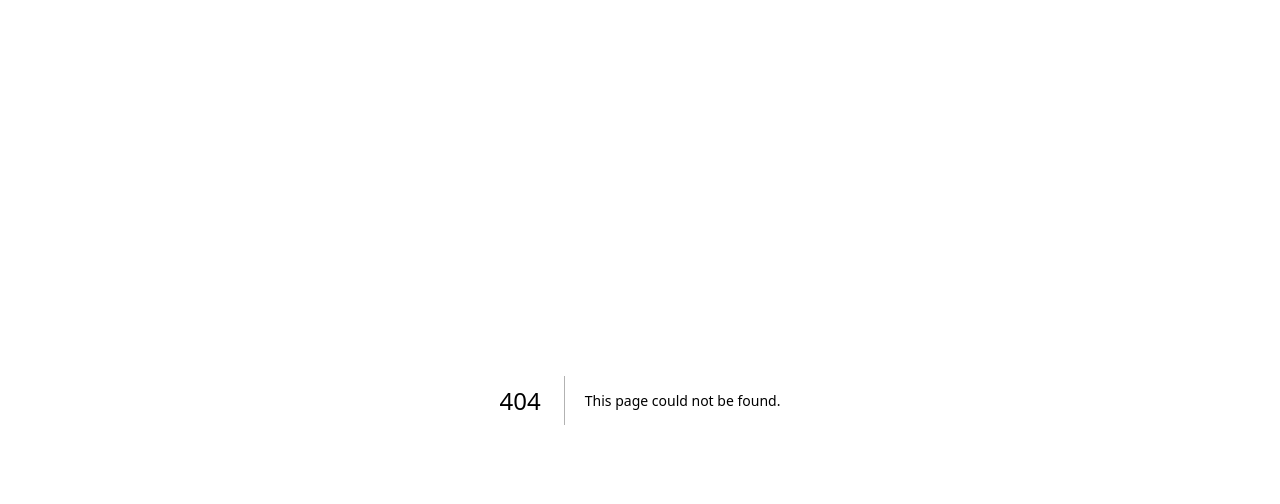
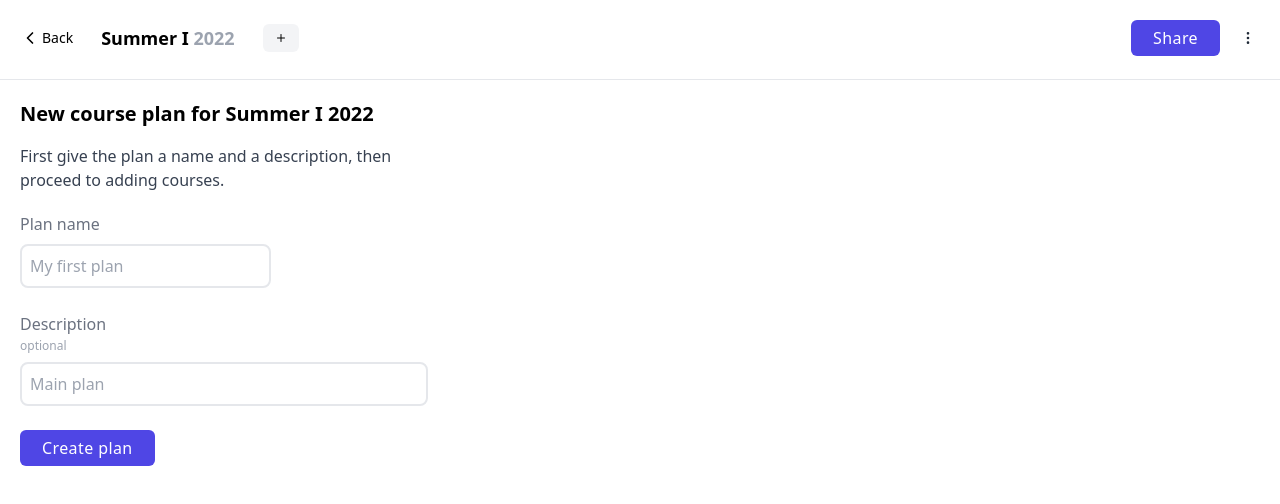
Before and after one commit to ninest/course-planner, a Next.js app: page /202240/new-plan in a window 1280 px wide. Before the commit this address had no page. Shown: the top 504 px of the page. Built offline with nearby package versions, Linux system fonts and the light colour scheme.

Commit message:
Remove modal for creating plans

```diff
--- /dev/null
+++ b/app/[termCode]/[planId]/page.tsx
@@ -0,0 +1,15 @@
+"use client";
+
+import { usePlans } from "@/hooks/use-plans";
+
+interface PlanPageProps {
+  params: { planId: string };
+}
+
+export default function PlanPage({ params }: PlanPageProps) {
+  const { planById } = usePlans();
+  const plan = planById(params.planId);
+  if (!plan) throw new Error("Invalid plan");
+
+  return <>{params.planId}</>
+}
--- a/app/[termCode]/components/course-search.tsx
+++ b/app/[termCode]/components/course-search.tsx
@@ -2,23 +2,24 @@ import { useState } from "react";
 import subjects from "../../../.data/subjects.json";
 import termCoursesMapping from "../../../.data/mappings/term-courses/202330.json";
 import allCourses from "../../../.data/all-courses.json";
+import { useRouter } from "next/navigation";
 
 interface CourseSearchProps {
   termCode: string;
 }
 
 export const CourseSearch = ({ termCode: string }: CourseSearchProps) => {
+  const router = useRouter();
   const [query, setQuery] = useState("");
-  const filteredSubjects =
-    query === ""
-      ? []
-      : subjects.filter((subject) => subject.code.includes(query));
+  const filteredSubjects = subjects.filter((subject) =>
+    subject.code.includes(query)
+  );
   // @ts-ignore
   const availableCourses = termCoursesMapping[query.split(" ")[0]] ?? [];
 
   return (
-    <div>
-      <fieldset>
+    <div className="relative p-5 lg:h-[calc(100vh-5rem)] overflow-y-scroll">
+      <fieldset className="sticky top-0">
         <input
           className="form-field w-full"
           type="text"
@@ -28,7 +29,7 @@ export const CourseSearch = ({ termCode: string }: CourseSearchProps) => {
         />
       </fieldset>
 
-      <div className="mt-4 space-y-2">
+      <div className="mt-4">
         {availableCourses.length > 0 ? (
           <>
             {availableCourses.map((partialCourse: any) => {
@@ -38,7 +39,10 @@ export const CourseSearch = ({ termCode: string }: CourseSearchProps) => {
                   course.number === partialCourse.number
               )!;
               return (
-                <div key={`${fullCourse.subject}${fullCourse.number}`}>
+                <div
+                  key={`${fullCourse.subject}${fullCourse.number}`}
+                  className="py-1 hover:bg-gray-100 rounded-md"
+                >
                   {fullCourse.subject} {fullCourse.number}
                 </div>
               );
@@ -50,7 +54,7 @@ export const CourseSearch = ({ termCode: string }: CourseSearchProps) => {
               <button
                 key={subject.code}
                 onClick={() => setQuery(`${subject.code} `)}
-                className="flex items-center w-full -m-2 p-2 hover:bg-gray-100 rounded-md"
+                className="flex items-center w-full py-1 hover:bg-gray-100 rounded-md"
               >
                 <div className="text-left w-[70px] text-bold">
                   {subject.code}
--- /dev/null
+++ b/app/[termCode]/components/planner-header.tsx
@@ -0,0 +1,112 @@
+"use client";
+
+import { BackButton } from "@/components/back-button";
+import { Button } from "@/components/button";
+import {
+  Modal,
+  ModalClose,
+  ModalDescription,
+  ModalTitle,
+} from "@/components/modal";
+import { XButton } from "@/components/x-button";
+import { usePlans } from "@/hooks/use-plans";
+import { MoreVertical, Plus, Share } from "lucide-react";
+import Link from "next/link";
+import { useState } from "react";
+import { NewPlanForm } from "./new-plan-form";
+
+interface PlannerHeaderProps {
+  termCode: string;
+  description: string;
+  year: string;
+}
+
+export const PlannerHeader = ({
+  termCode,
+  description,
+  year,
+}: PlannerHeaderProps) => {
+  return (
+    <header className="border-b lg:h-20">
+      {/* MOBILE */}
+      <div className="lg:hidden">
+        <div className="px-5 pt-5 flex justify-between items-center">
+          <BackButton />
+          <div className="flex items-center space-x-3">
+            <h1 className="font-bold text-lg">
+              {description} <span className="text-gray-400">{year}</span>
+            </h1>
+          </div>
+          <div className="flex items-center space-x-2">
+            <button>
+              <Share className="w-4" />
+            </button>
+            <button>
+              <MoreVertical className="w-4" />
+            </button>
+          </div>
+        </div>
+
+        <div className="mt-3 mb-5 pl-5 overflow-auto">
+          <PlannerTabs termCode={termCode} description={description} />
+        </div>
+      </div>
+
+      {/* DESKTOP */}
+      <div className="hidden p-5 lg:flex items-center justify-between">
+        <div className="flex items-center justify-center space-x-7">
+          <BackButton />
+          <h1 className="font-bold text-lg">
+            {description} <span className="text-gray-400">{year}</span>
+          </h1>
+          <div className="overflow-auto max-w-[70vw]">
+            <PlannerTabs termCode={termCode} description={description} />
+          </div>
+        </div>
+        <div className="flex items-center space-x-4">
+          <Button intent={"primary"}>Share</Button>
+          <Button intent={"ghost"}>
+            <MoreVertical className="w-4" />
+          </Button>
+        </div>
+      </div>
+    </header>
+  );
+};
+
+const PlannerTabs = ({
+  termCode,
+  description,
+}: {
+  termCode: string;
+  description: string;
+}) => {
+  const { plansForTerm } = usePlans();
+  const plans = plansForTerm(termCode);
+
+  return (
+    <>
+      <div className="overflow-scroll space-x-1">
+        {plans.map((plan) => {
+          return (
+            <button
+              key={plan.id}
+              onClick={() => setModalOpen(true)}
+              className="h-7 py-1 px-3 text-sm bg-gray-100 rounded-md"
+            >
+              {plan.name}
+            </button>
+          );
+        })}
+        <Link
+          href={`/${termCode}/new-plan`}
+          className="h-7 inline-flex items-center py-1 px-3 text-sm bg-gray-100 rounded-md hover:bg-gray-200"
+        >
+          <Plus className="h-3 w-3" />
+        </Link>
+      </div>
+    </>
+  );
+};
+
+const NewPlanFormModal = () => {};
--- a/app/[termCode]/components/planner-shell.tsx
+++ b/app/[termCode]/components/planner-shell.tsx
@@ -1,6 +1,5 @@
 "use client";
 
-import { BackButton } from "@/components/back-button";
 import { Button } from "@/components/button";
 import {
   Modal,
@@ -8,17 +7,9 @@ import {
   ModalDescription,
   ModalTitle,
 } from "@/components/modal";
-import { Tabs, TabsContent, TabsList, TabsTrigger } from "@/components/tabs";
 import { XButton } from "@/components/x-button";
 import { usePlans } from "@/hooks/use-plans";
-import {
-  CircleEllipsisIcon,
-  LucideCircleEllipsis,
-  MoreVertical,
-  Plus,
-  Share,
-  X,
-} from "lucide-react";
+import { MoreVertical, Plus, Share } from "lucide-react";
 import { ReactNode, useState } from "react";
 import { NewPlanForm } from "./new-plan-form";
 import { Planner } from "./planner";
@@ -40,29 +31,28 @@ export const PlannerShell = ({
   const [modalOpen, setModalOpen] = useState(false);
   const plans = plansForTerm(termCode);
 
-  const tabsList = (
-    <TabsList className="space-x-1 overflow-scroll">
-      {plans.map((plan, index) => {
-        return (
-          <TabsTrigger key={plan.id} value={plan.id} className="">
-            {plan.name}
-          </TabsTrigger>
-        );
-      })}
+  // const tabsList = (
+  //   <TabsList className="space-x-1 overflow-scroll">
+  //     {plans.map((plan, index) => {
+  //       return (
+  //         <TabsTrigger key={plan.id} value={plan.id} className="">
+  //           {plan.name}
+  //         </TabsTrigger>
+  //       );
+  //     })}
 
-      <button
-        onClick={() => setModalOpen(true)}
-        className="inline-flex items-center h-7 py-1 px-3 text-sm bg-gray-100 rounded-md hover:bg-gray-200"
-      >
-        <Plus className="h-3 w-3" />
-      </button>
-    </TabsList>
-  );
+  //     <button
+  //       onClick={() => setModalOpen(true)}
+  //       className="inline-flex items-center h-7 py-1 px-3 text-sm bg-gray-100 rounded-md hover:bg-gray-200"
+  //     >
+  //       <Plus className="h-3 w-3" />
+  //     </button>
+  //   </TabsList>
+  // );
 
   return (
     <>
-      <Tabs defaultValue="1">
-        <header className="border-b">
+      <header className="border-b lg:h-20">
         <div className="lg:hidden">
           <div className="px-5 pt-5 flex justify-between items-center">
             {backButton}
@@ -81,7 +71,7 @@ export const PlannerShell = ({
             </div>
           </div>
 
-            <div className="mt-3 mb-5 pl-5 overflow-auto">{tabsList}</div>
+          {/* <div className="mt-3 mb-5 pl-5 overflow-auto">{tabsList}</div> */}
         </div>
 
         <div className="hidden p-5 lg:flex items-center justify-between">
@@ -90,14 +80,14 @@ export const PlannerShell = ({
             <h1 className="font-bold text-lg">
               {description} <span className="text-gray-400">{year}</span>
             </h1>
-              <div className="overflow-auto max-w-[70vw]">{tabsList}</div>
+            {/* <div className="overflow-auto max-w-[70vw]">{tabsList}</div> */}
           </div>
           <div className="flex items-center space-x-4">
             <Button intent={"primary"}>Share</Button>
             {/* <button>
                 <MoreVertical className="w-4" />
               </button> */}
-              <Button intent={'ghost'}>
+            <Button intent={"ghost"}>
               <MoreVertical className="w-4" />
             </Button>
           </div>
@@ -105,15 +95,15 @@ export const PlannerShell = ({
       </header>
 
       <div className="">
-          {plans.map((plan, index) => {
+        {/* {plans.map((plan, index) => {
             return (
               <TabsContent key={plan.id} value={plan.id}>
                 <Planner id={plan.id} />
               </TabsContent>
             );
-          })}
+          })} */}
+        {/* {children} */}
       </div>
-      </Tabs>
 
       <Modal open={modalOpen} onOpenChange={setModalOpen}>
         <ModalClose>
--- a/app/[termCode]/components/planner.tsx
+++ b/app/[termCode]/components/planner.tsx
@@ -11,15 +11,11 @@ export const Planner = ({ id }: PlannerProps) => {
 
   return (
     <div>
-      {/* <div>
-        <h2 className="text-xl font-bold">{plan?.name}</h2>
-        <p className="mt-1 text-gray-700">{plan?.description}</p>
-      </div> */}
       <div className="flex">
-        <div className="p-5 md:border-r md:w-[350px] md:h-screen">
+        <div className="md:border-r md:w-[350px]">
           <CourseSearch termCode={plan.termCode} />
         </div>
-        <div></div>
+        <div className="p-5">Hello</div>
       </div>
     </div>
   );
--- /dev/null
+++ b/app/[termCode]/layout.tsx
@@ -0,0 +1,38 @@
+import { BackButton } from "@/components/back-button";
+import { getValuesFromTerm } from "@/utils/term/string";
+import { ReactNode } from "react";
+import terms from "../../.data/terms.json";
+import { PlannerHeader } from "./components/planner-header";
+import { PlannerShell } from "./components/planner-shell";
+
+interface TermLayoutProps {
+  params: { termCode: string };
+  children: ReactNode;
+}
+
+export default function TermLayout({ params, children }: TermLayoutProps) {
+  const term = terms.find((term) => term.code === params.termCode);
+  if (!term) throw Error("Invalid term");
+
+  const { year, description } = getValuesFromTerm(term);
+  return (
+    <main>
+      {/* <PlannerShell
+        termCode={term.code}
+        description={description}
+        year={year!}
+        backButton={
+          <>
+            <BackButton />
+          </>
+        }
+      /> */}
+      <PlannerHeader
+        termCode={term.code}
+        description={description}
+        year={year!}
+      />
+      {children}
+    </main>
+  );
+}
--- /dev/null
+++ b/app/[termCode]/new-plan/page.tsx
@@ -0,0 +1,86 @@
+"use client";
+
+import { Button } from "@/components/button";
+import { FormError } from "@/components/form/form-error";
+import { Label } from "@/components/form/label";
+import { usePlans } from "@/hooks/use-plans";
+import { useRouter } from "next/navigation";
+import { FormEvent, useState } from "react";
+import terms from "../../../.data/terms.json";
+
+interface NewPlanPageProps {
+  params: { termCode: string };
+}
+
+export default function NewPlanPage({ params }: NewPlanPageProps) {
+  const term = terms.find((term) => term.code === params.termCode);
+  if (!term) throw Error("Invalid term");
+
+  const { createPlan, validPlanName } = usePlans();
+  const [error, setError] = useState("");
+  const router = useRouter();
+
+  const onSubmit = (event: FormEvent<HTMLFormElement>) => {
+    event.preventDefault();
+    const formData = new FormData(event.currentTarget);
+
+    const name = (formData.get("name") as string).trim() ?? "";
+    const description = (formData.get("description") as string).trim() ?? "";
+
+    if (name === "") {
+      setError("Invalid name! Please give this plan a name.");
+      return;
+    }
+    if (!validPlanName(term.code, name)) {
+      setError(
+        "This plan name is already taken. Please think of a different one."
+      );
+      return;
+    }
+
+    const newPlanId = createPlan(term.code, name);
+    router.push(`${term.code}/${newPlanId}`);
+  };
+  return (
+    <div className="p-5 max-w-md">
+      <h1 className="mb-4 font-bold text-xl">
+        New course plan for {term.description}
+      </h1>
+      <p className="text-gray-700 mb-5">
+        First give the plan a name and a description, then proceed to adding
+        courses.
+      </p>
+
+      <form className="space-y-6" onSubmit={onSubmit}>
+        <fieldset className="space-y-2">
+          <Label htmlFor="name">Plan name</Label>
+          <input
+            className="form-field"
+            type="text"
+            name="name"
+            id="name"
+            placeholder="My first plan"
+          />
+        </fieldset>
+        <fieldset className="space-y-2">
+          <Label htmlFor="description" subtext="optional">
+            Description
+          </Label>
+          <input
+            className="form-field w-full"
+            type="text"
+            name="description"
+            id="description"
+            placeholder="Main plan"
+          />
+        </fieldset>
+
+        {error && <FormError message={error} />}
+
+        <Button type="submit" intent={"primary"}>
+          Create plan
+        </Button>
+      </form>
+    </div>
+  );
+}
--- a/app/[termCode]/page.tsx
+++ b/app/[termCode]/page.tsx
@@ -6,24 +6,7 @@ import { PlannerShell } from "./components/planner-shell";
 interface TermPageProps {
   params: { termCode: string };
 }
+
 export default async function TermPage({ params }: TermPageProps) {
-  const term = terms.find((term) => term.code === params.termCode);
-  if (!term) throw Error("Invalid term");
-
-  const { year, description } = getValuesFromTerm(term);
-
-  return (
-    <main>
-      <PlannerShell
-        termCode={term.code}
-        description={description}
-        year={year!}
-        backButton={
-          <>
-            <BackButton />
-          </>
-        }
-      />
-    </main>
-  );
+  return <div className="p-5">Select a plan or create one!</div>;
 }
--- a/components/modal.tsx
+++ b/components/modal.tsx
@@ -48,5 +48,5 @@ export const ModalDescription = ({ children }: { children: ReactNode }) => (
 );
 
 export const ModalClose = ({ children }: { children: ReactNode }) => (
-  <Dialog.Close>{children}</Dialog.Close>
+  <Dialog.Close asChild>{children}</Dialog.Close>
 );
--- a/hooks/use-plans.ts
+++ b/hooks/use-plans.ts
@@ -15,11 +15,14 @@ export const usePlans = () => {
     termCode: string,
     name: string,
     description: string = ""
-  ) =>
+  ) => {
+    const newPlanId = `${termCode}-${name.replaceAll(" ", "-")}`; // TODO: better Ids
     setPlans((plans) => [
       ...plans,
-      { id: `${termCode}-${name}`, termCode, name, description, courses: [] },
+      { id: newPlanId, termCode, name, description, courses: [] },
     ]);
+    return newPlanId;
+  };
 
   const validPlanName = (termCode: string, name: string) => {
     const existingPlan = plans.find(
```
Lines whose indentation alone changed are shown as unchanged.
